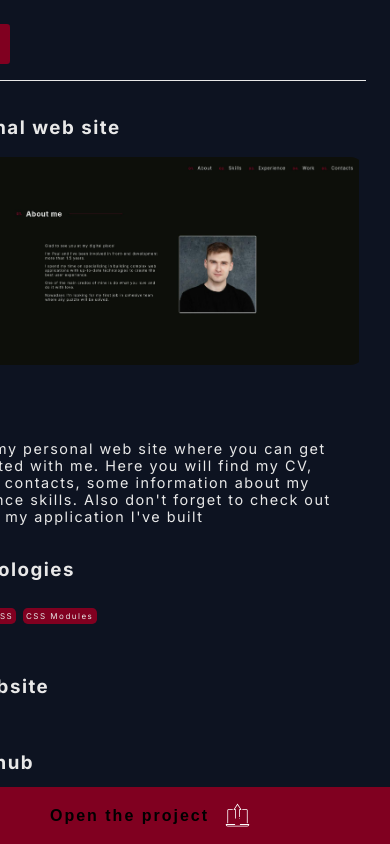
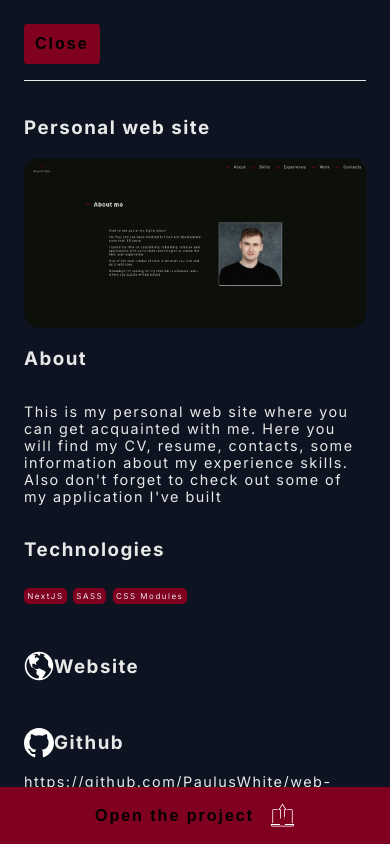
Before and after one commit to PaulusWhite/web-portfolio-app, a Next.js app: page / in a window 390 px wide. Both pictures are taken after a click on the element 195 px from the left and 3736 px from the top of the page. Shown: the part 3314-4158 px from the top of the page. Built offline with nearby package versions, Linux system fonts and the light colour scheme.

Commit message:
feat: adapt project card component

```diff
--- a/src/styles/modules/work/projectCardItem.module.scss
+++ b/src/styles/modules/work/projectCardItem.module.scss
@@ -38,7 +38,7 @@
     .img-frame {
       position: relative;
       width: 100%;
-      height: 13rem;
+      aspect-ratio: 2/1;
       border-radius: 1rem;
       overflow: hidden;
 
@@ -72,3 +72,20 @@
     right: 0;
   }
 }
+
+//adaptive
+@media (max-width: 600px) {
+  .sheet {
+    .project-card-portal {
+      width: 100%;
+    }
+  }
+}
+
+@media (max-width: 480px) {
+  .sheet {
+    .project-card-portal {
+      width: 100%;
+    }
+  }
+}
```
